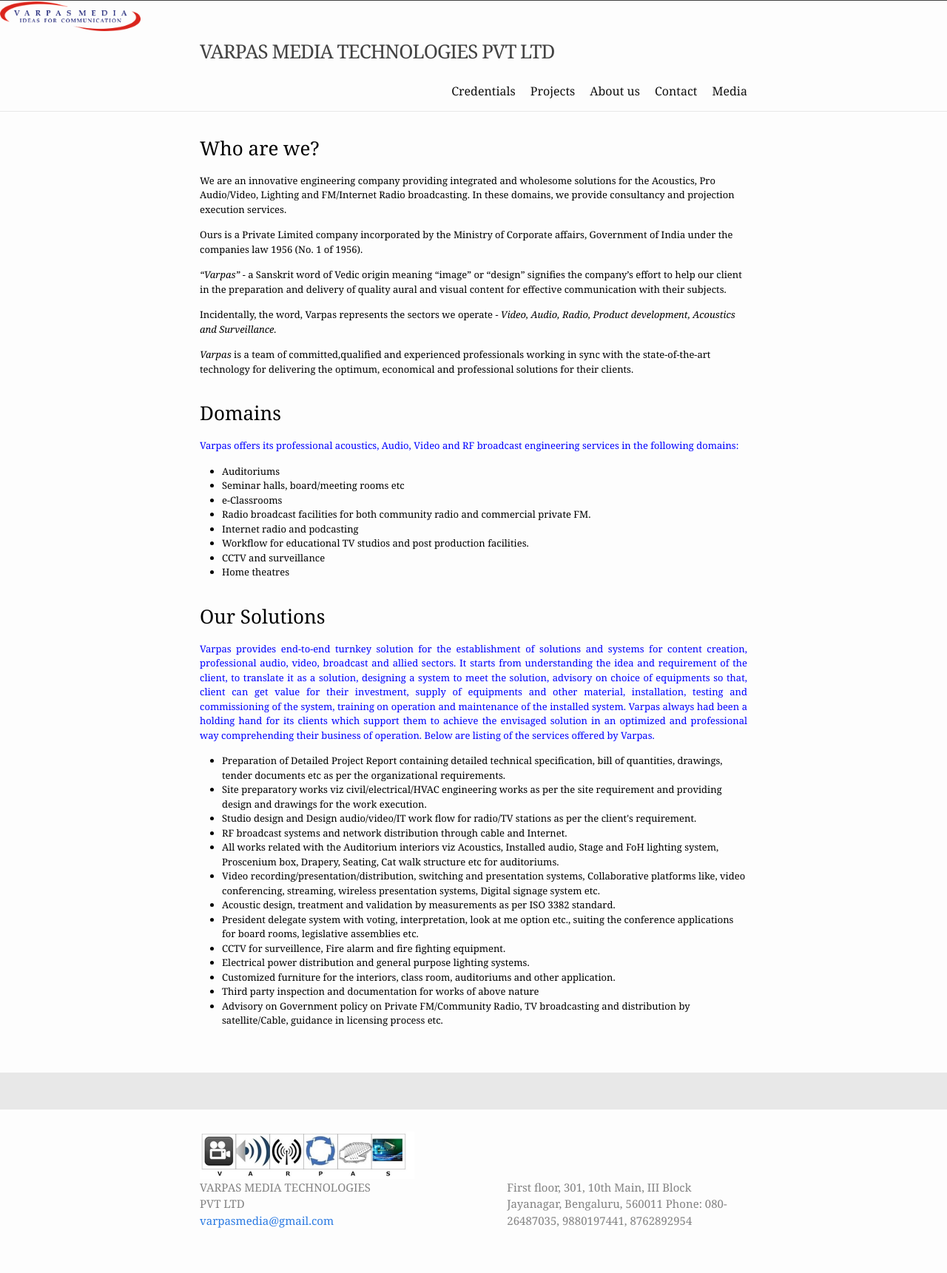
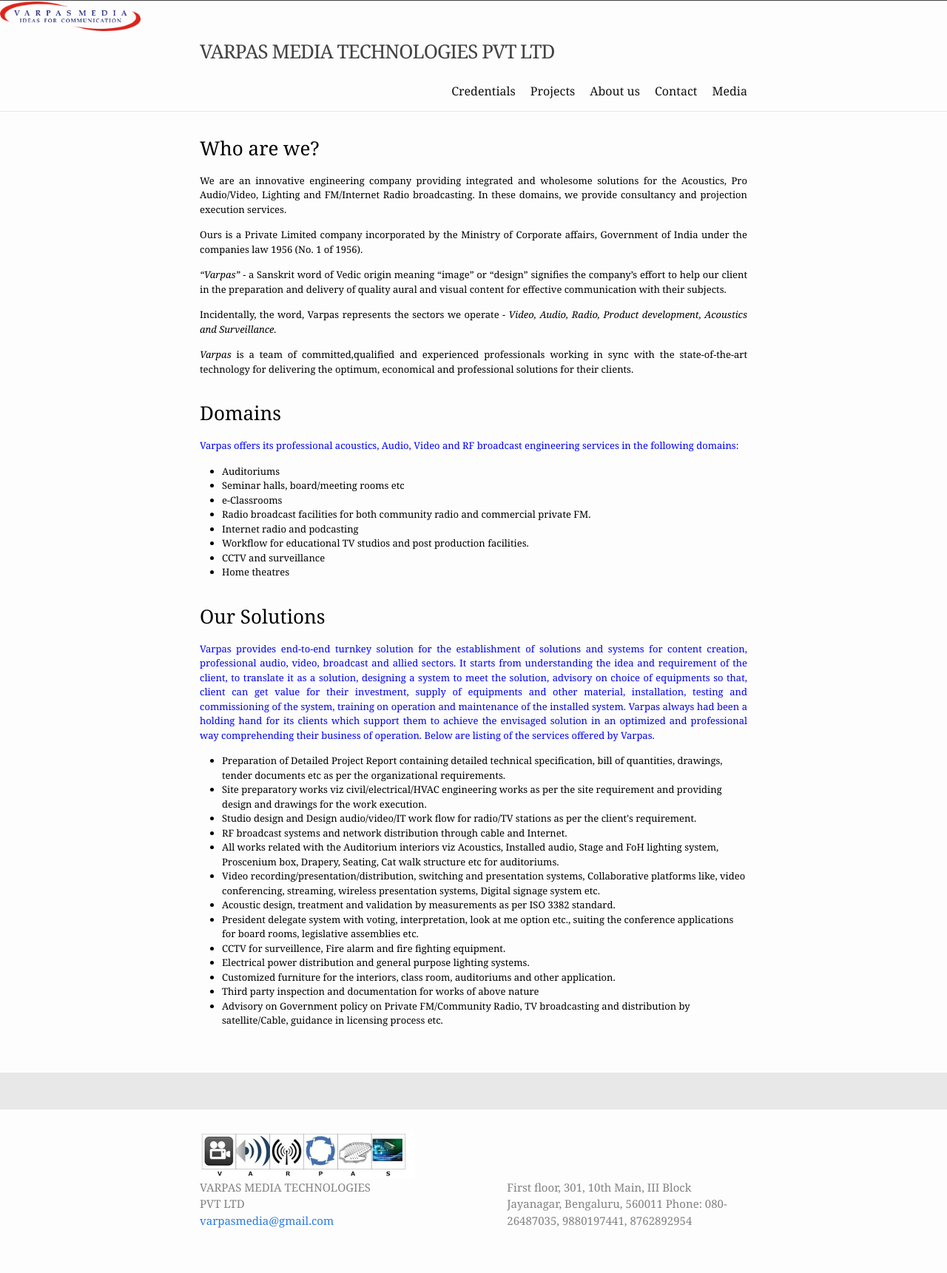
Before and after one commit to VarpasMedia/VarpasMedia.github.io, a Jekyll site: the page built from index.md, in a window 1280 px wide. Shown: the whole page at 74% size. Built offline with Jekyll 4.4.1, drawn with Linux system fonts in a browser that asks for light colours.

Commit message:
Update home.html

```diff
--- a/_layouts/home.html
+++ b/_layouts/home.html
@@ -16,18 +16,18 @@ layout: default
   <h1>Who are we?</h1>
 
   <div class="post-content e-content">
-    <p>We are an innovative engineering company providing integrated and wholesome solutions for the Acoustics, Pro Audio/Video, Lighting and FM/Internet Radio broadcasting.
+    <p align="justify">We are an innovative engineering company providing integrated and wholesome solutions for the Acoustics, Pro Audio/Video, Lighting and FM/Internet Radio broadcasting.
           In these domains, we provide consultancy and projection execution services.</p>
 
-  <p>Ours is a Private Limited company incorporated by the Ministry of Corporate affairs, Government of India under the companies law 1956 (No. 1 of 1956).</p>
+  <p align="justify">Ours is a Private Limited company incorporated by the Ministry of Corporate affairs, Government of India under the companies law 1956 (No. 1 of 1956).</p>
 
-  <p> <em>“Varpas”</em> - a Sanskrit word of Vedic origin meaning “image”  or “design” signifies the company’s effort to
+  <p align="justify"> <em>“Varpas”</em> - a Sanskrit word of Vedic origin meaning “image”  or “design” signifies the company’s effort to
     help our client in the preparation and delivery of quality aural and visual content for effective communication with their subjects.</p>
 
-  <p>Incidentally, the word, Varpas represents the sectors we operate - <em>Video, Audio, Radio, Product development,
+  <p align="justify">Incidentally, the word, Varpas represents the sectors we operate - <em>Video, Audio, Radio, Product development,
     Acoustics and Surveillance.</em></p>
 
-  <p><em>Varpas</em> is a team of committed,qualified and experienced professionals working in sync with the state-of-the-art
+  <p align="justify"><em>Varpas</em> is a team of committed,qualified and experienced professionals working in sync with the state-of-the-art
     technology for delivering the optimum, economical and professional solutions for their clients.</p>
   </div>
 
```
